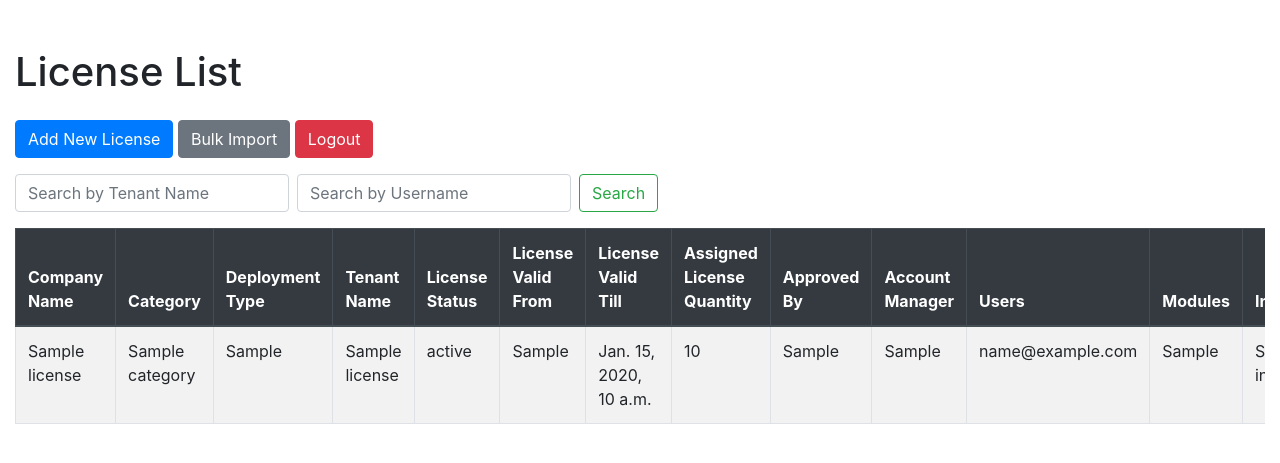
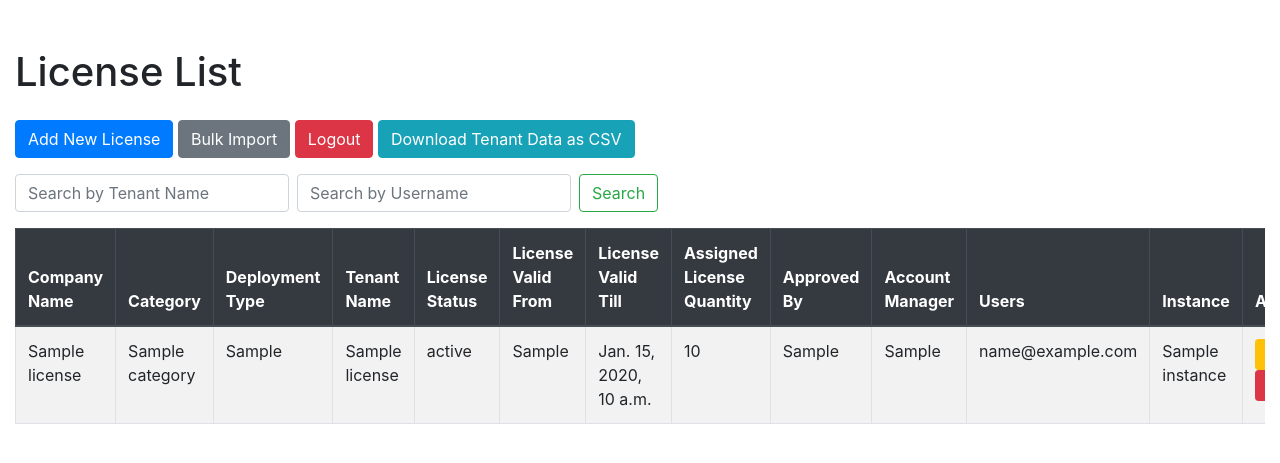
Before and after one commit to PrajwalAnkushrao8/License_management, a Django app: template license_management/license_app/templates/license_app/home.html in a window 1280 px wide. Shown: the top 463 px of the page. Run offline with Django 4.2, Linux system fonts and the light colour scheme; the template is opened without the code that fills it: most values are stand-ins (such as "Sample title", 1, 10 or a date in 2020); some libraries are stand-ins or nearby versions.

Commit message:
PA | Module field in table is disabled

```diff
--- a/license_management/license_app/templates/license_app/home.html
+++ b/license_management/license_app/templates/license_app/home.html
@@ -21,6 +21,7 @@
             <a href="{% url 'add_license' %}" class="btn btn-primary">Add New License</a>
             <a href="{% url 'bulk_import' %}" class="btn btn-secondary">Bulk Import</a>
             <a href="{% url 'logout' %}" class="btn btn-danger">Logout</a>
+            <a href="{% url 'export_tenant_data' %}" class="btn btn-info">Download Tenant Data as CSV</a>
         </div>
         <div class="mb-3">
             <form method="get" action="{% url 'search_users' %}" class="form-inline">
@@ -44,7 +45,7 @@
                         <th>Approved By</th>
                         <th>Account Manager</th>
                         <th>Users</th>
-                        <th>Modules</th>
+                        <!-- <th>Modules</th> -->
                         <th>Instance</th>
                         <th>Actions</th>
 
@@ -71,7 +72,7 @@
                                 {% endfor %}
                             </ul>
                         </td>
-                        <td>{{ license.license_provided }}</td>
+                        <!-- <td>{{ license.license_provided }}</td> -->
 
                         <td>{{ license.instance }}</td>
                         <td>
```
